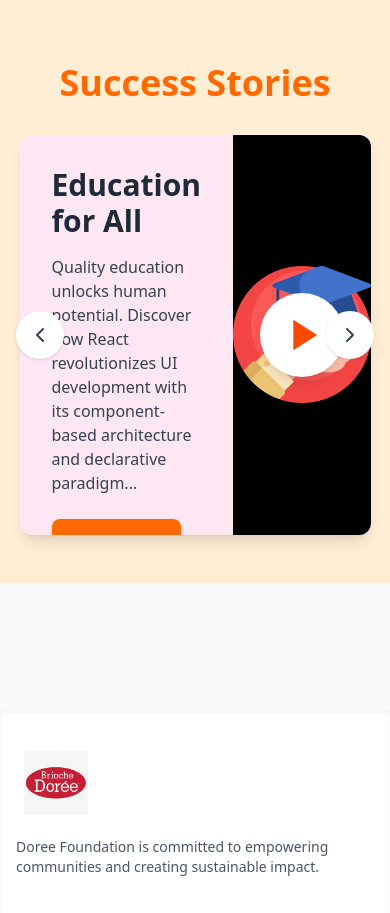
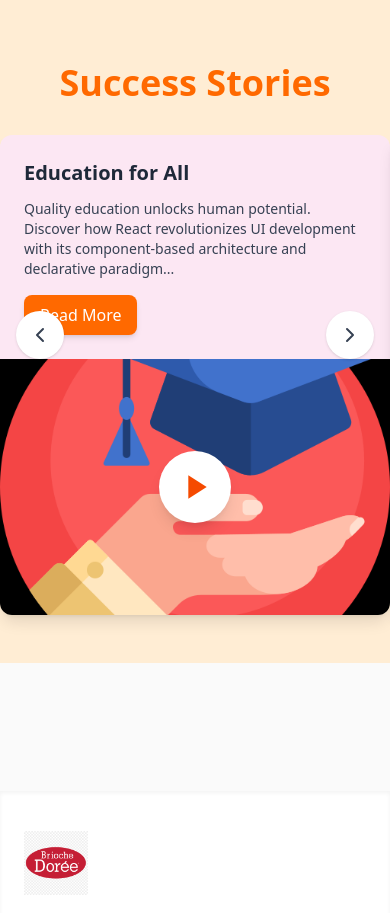
Before and after one commit to taisan10/Doree-Foundation, a React (Vite) app in the folder Frontend/: page / in a window 390 px wide. Shown: the part 4520-5433 px from the top of the page. Built offline with nearby package versions, Linux system fonts and the light colour scheme.

Commit message:
first commit

```diff
--- a/Frontend/src/Components/Home/s/StoryCard.jsx
+++ b/Frontend/src/Components/Home/s/StoryCard.jsx
@@ -1,5 +1,65 @@
 
 
+
+
+// import { useState, useRef, useEffect } from "react";
+
+// export default function StoryCard({ story, active }) {
+//   const [play, setPlay] = useState(false);
+//   const iframeRef = useRef(null);
+
+//   // जब active false हो (arrow से slide बदला), तो वीडियो pause कर दो
+//   useEffect(() => {
+//     if (iframeRef.current) {
+//       const message = JSON.stringify({
+//         event: "command",
+//         func: active ? "playVideo" : "pauseVideo",
+//         args: []
+//       });
+//       iframeRef.current.contentWindow.postMessage(message, "*");
+//     }
+//   }, [active]);
+
+//   return (
+//     <div className="flex h-[400px] md:h-[400px] lg:h-[500px] w-[90%] lg:w-[70%] rounded-xl overflow-hidden shadow-lg   success-story">
+//       {/* Left Side */}
+//       <div className={`flex-1 p-8 ${story.bgColor} flex flex-col justify-between`}>
+//         <div>
+//           <h2 className="text-3xl text-gray-800 font-bold mb-4">{story.title}</h2>
+//           <p className="text-gray-700 mb-6">{story.description}</p>
+//         </div>
+//         <button className="bg-orange-500 text-white px-6 py-3 rounded-lg shadow-md hover:bg-orange-600 transition w-fit">
+//           {story.buttonText}
+//         </button>
+//       </div>
+
+//       {/* Right Side */}
+//       <div className="flex-1 relative bg-black flex items-center justify-center">
+//         {!play ? (
+//           <div className="relative cursor-pointer" onClick={() => setPlay(true)}>
+//             <img src={story.thumbnail} alt={story.title} className="w-full h-full object-cover" />
+//             <div className="absolute inset-0 flex items-center justify-center">
+//               <div className="bg-white rounded-full p-4 shadow-lg">
+//                 <svg className="w-13 h-13 text-orange-600" fill="currentColor" viewBox="0 0 24 24">
+//                   <path d="M8 5v14l11-7z" />
+//                 </svg>
+//               </div>
+//             </div>
+//           </div>
+//         ) : (
+//           <iframe
+//             ref={iframeRef}
+//             className="w-full h-full"
+//             src={`https://www.youtube.com/embed/${story.videoId}?autoplay=1&enablejsapi=1`}
+//             title={story.title}
+//             allow="accelerometer; autoplay; clipboard-write; encrypted-media; gyroscope; picture-in-picture"
+//             allowFullScreen
+//           ></iframe>
+//         )}
+//       </div>
+//     </div>
+//   );
+// }
 
 
 import { useState, useRef, useEffect } from "react";
@@ -14,33 +74,50 @@ export default function StoryCard({ story, active }) {
       const message = JSON.stringify({
         event: "command",
         func: active ? "playVideo" : "pauseVideo",
-        args: []
+        args: [],
       });
       iframeRef.current.contentWindow.postMessage(message, "*");
     }
   }, [active]);
 
   return (
-    <div className="flex h-[400px] md:h-[400px] lg:h-[500px] w-[90%] lg:w-[70%] rounded-xl overflow-hidden shadow-lg   success-story">
+    <div className="flex flex-col sm:flex-row h-auto sm:h-[400px] lg:h-[500px] w-full sm:w-[90%] lg:w-[70%] rounded-xl overflow-hidden shadow-lg success-story mx-auto">
       {/* Left Side */}
-      <div className={`flex-1 p-8 ${story.bgColor} flex flex-col justify-between`}>
+      <div
+        className={`w-full sm:w-1/2 p-6 sm:p-8 ${story.bgColor} flex flex-col justify-between`}
+      >
         <div>
-          <h2 className="text-3xl text-gray-800 font-bold mb-4">{story.title}</h2>
-          <p className="text-gray-700 mb-6">{story.description}</p>
+          <h2 className="text-xl sm:text-2xl md:text-3xl text-gray-800 font-bold mb-3 sm:mb-4">
+            {story.title}
+          </h2>
+          <p className="text-sm sm:text-base text-gray-700 mb-4 sm:mb-6">
+            {story.description}
+          </p>
         </div>
-        <button className="bg-orange-500 text-white px-6 py-3 rounded-lg shadow-md hover:bg-orange-600 transition w-fit">
+        <button className="bg-orange-500 text-white px-4 sm:px-6 py-2 sm:py-3 rounded-lg shadow-md hover:bg-orange-600 transition w-fit">
           {story.buttonText}
         </button>
       </div>
 
       {/* Right Side */}
-      <div className="flex-1 relative bg-black flex items-center justify-center">
+      <div className="w-full sm:w-1/2 relative bg-black flex items-center justify-center h-64 sm:h-full">
         {!play ? (
-          <div className="relative cursor-pointer" onClick={() => setPlay(true)}>
-            <img src={story.thumbnail} alt={story.title} className="w-full h-full object-cover" />
+          <div
+            className="relative cursor-pointer w-full h-full"
+            onClick={() => setPlay(true)}
+          >
+            <img
+              src={story.thumbnail}
+              alt={story.title}
+              className="w-full h-full object-cover"
+            />
             <div className="absolute inset-0 flex items-center justify-center">
               <div className="bg-white rounded-full p-4 shadow-lg">
-                <svg className="w-13 h-13 text-orange-600" fill="currentColor" viewBox="0 0 24 24">
+                <svg
+                  className="w-10 h-10 sm:w-13 sm:h-13 text-orange-600"
+                  fill="currentColor"
+                  viewBox="0 0 24 24"
+                >
                   <path d="M8 5v14l11-7z" />
                 </svg>
               </div>
```
